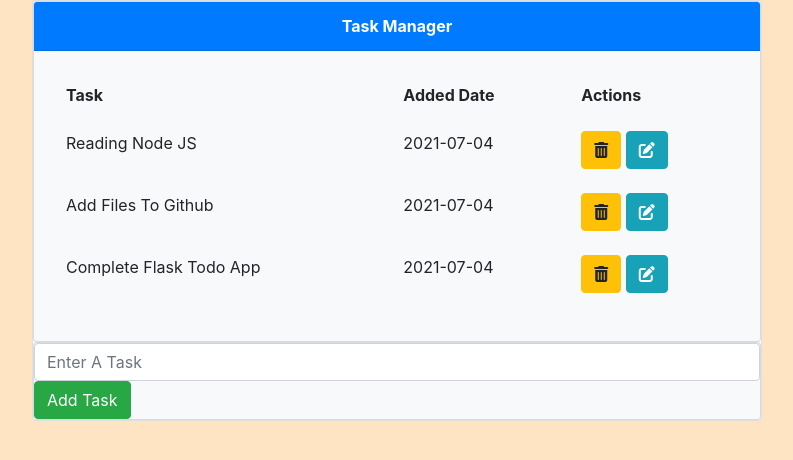
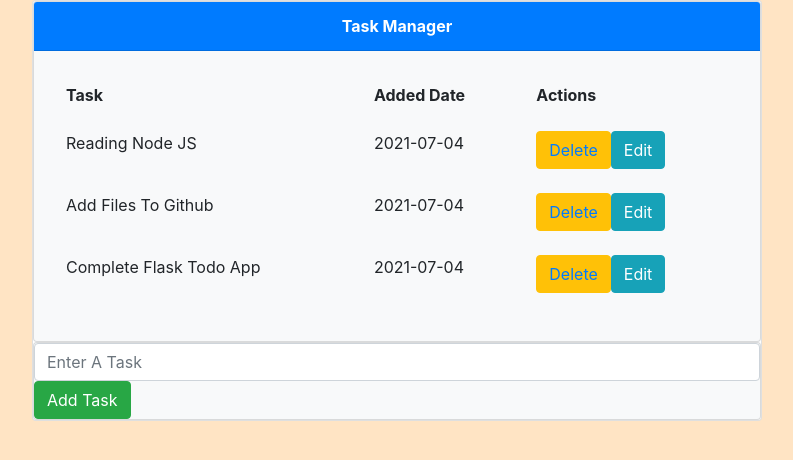
Before and after one commit to Satish980/Flask-Todo-App, a Flask app: page / in a window 1280 px wide. Shown: the top 460 px of the page, without its empty margins (243-1036 px from the left). Run offline with Flask 2, Linux system fonts and the light colour scheme; data comes from the database, SQL or seed files in the repository; some libraries are stand-ins or nearby versions.

Commit message:
Update index.html

```diff
--- a/templates/index.html
+++ b/templates/index.html
@@ -32,8 +32,8 @@
                 <td>{{ task.content }}</td>
                 <td>{{ task.date_created.date() }}</td>
                 <td>
-                    <a href="/delete/{{task.id}}" title="Delete"><button class="btn btn-warning" type="submit"><i class='fas fa-trash-alt'></i></button></a>
-                    <a href="/update/{{task.id}}" title="Edit"><button class="btn btn-info"><i class='fas fa-edit'></i></button></a>
+                    <a href="/delete/{{task.id}}" title="Delete"><button class="btn btn-warning" type="submit">Delete</a>
+                    <a href="/update/{{task.id}}" title="Edit"><button class="btn btn-info">Edit</button></a>
                 </td>
             </tr>
         {% endfor %}
```
